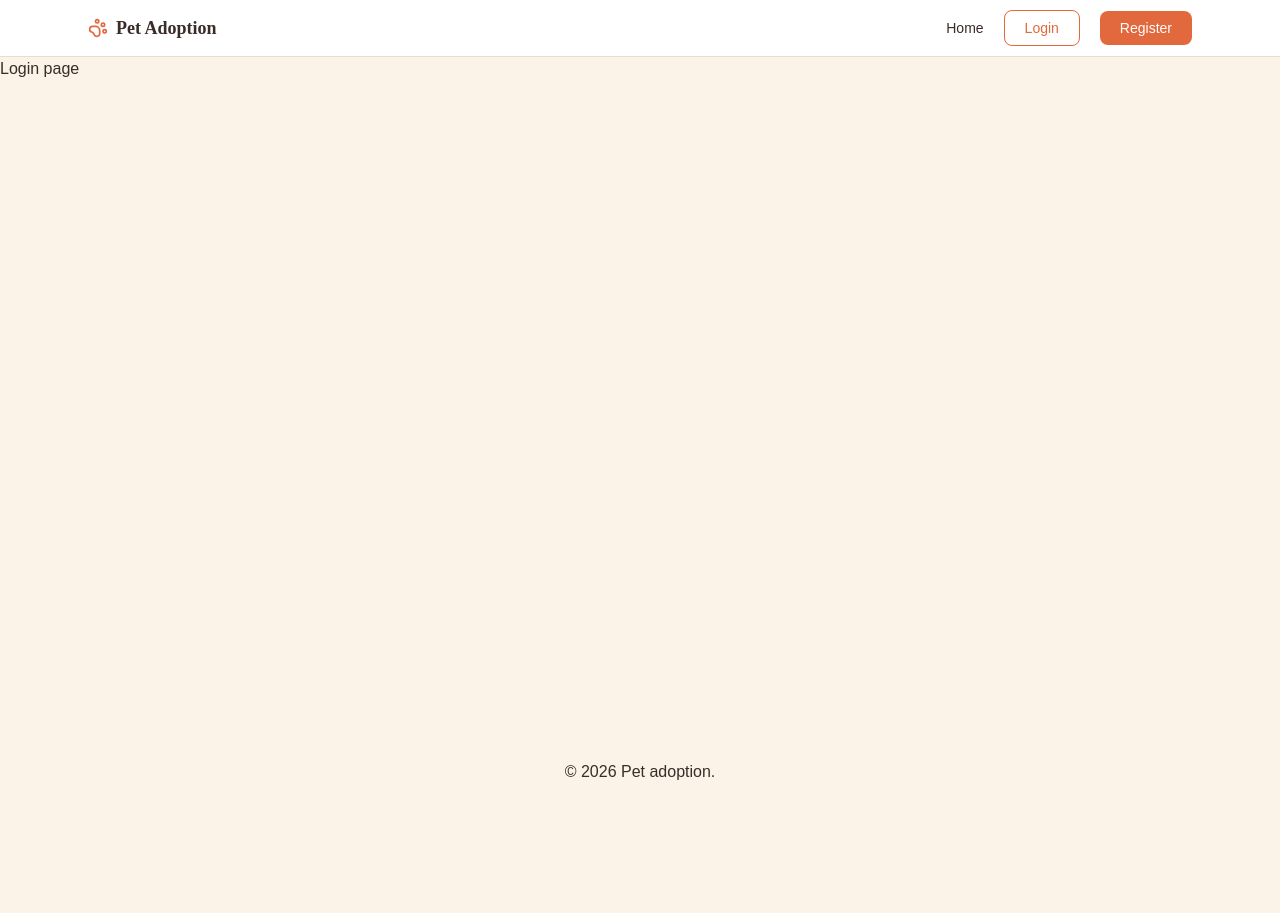
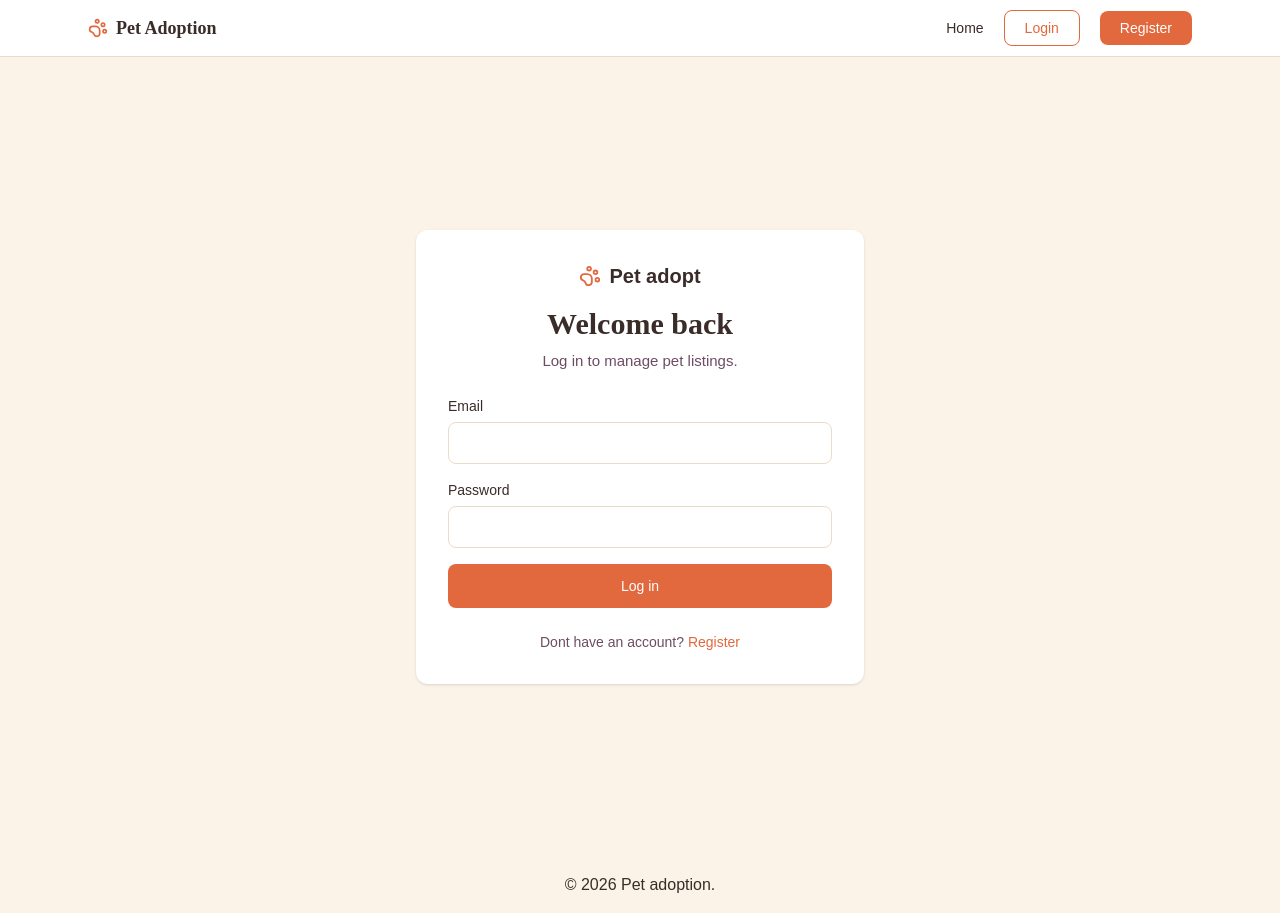
Before and after one commit to Mortmeister/Pet-adoption-app, a React (Vite) app: page /auth/login in a window 1280 px wide. Before the commit the page ends 800 px from the top, so only its background shows below. Built offline with nearby package versions, Linux system fonts and the light colour scheme; no server answers.

Commit message:
Feat: Build Login Page UI

```diff
--- a/src/pages/authentication/LoginPage.tsx
+++ b/src/pages/authentication/LoginPage.tsx
@@ -1,7 +1,67 @@
+import { PawPrint } from "lucide-react";
+import { Link } from "react-router-dom";
+
 export default function LoginPage() {
   return (
     <>
-      <p>Login page</p>
+      <div className="flex min-h-screen items-center justify-center bg-(--color-bg) p-6">
+        <div className="w-full max-w-md rounded-xl bg-(--color-surface) p-8 shadow-sm">
+          <div className="mb-6 text-center">
+            <div className="mb-4 flex items-center justify-center gap-2">
+              <PawPrint size={22} className="text-(--color-primary)" />
+              <span className="font-heading text-xl font-bold text-(--color-text)">
+                Pet adopt
+              </span>
+            </div>
+
+            <h2 className="mb-2 font-heading text-3xl font-bold text-(--color-text)">
+              Welcome back
+            </h2>
+
+            <p className="text-(--color-text-muted) text-[15px]">
+              Log in to manage pet listings.
+            </p>
+          </div>
+
+          <form className="space-y-4">
+            <div className="form-group flex flex-col">
+              <label className="mb-1.5 block text-sm font-medium text-(--color-text)">
+                Email
+              </label>
+              <input
+                type="email"
+                className="w-full rounded-lg border border-(--color-border) bg-(--color-surface) px-3.5 py-2.5 text-sm text-(--color-text) transition-colors duration-300 focus:border-(--color-primary) focus:outline-none"
+              />
+            </div>
+
+            <div className="form-group flex flex-col">
+              <label className="mb-1.5 block text-sm font-medium text-(--color-text)">
+                Password
+              </label>
+              <input
+                type="password"
+                className="w-full rounded-lg border border-(--color-border) bg-(--color-surface) px-3.5 py-2.5 text-sm text-(--color-text) placeholder:text-(--color-text-subtle) transition-colors duration-300 focus:border-(--color-primary) focus:outline-none"
+              />
+            </div>
+
+            <button
+              type="submit"
+              className="w-full rounded-lg bg-(--color-primary) px-5 py-3 text-sm font-medium text-white transition-colors hover:bg-(--color-primary-hover) disabled:opacity-50 disabled:cursor-not-allowed"
+            >
+              Log in
+            </button>
+          </form>
+          <p className="mt-6 text-center text-sm text-(--color-text-muted)">
+            Dont have an account?{" "}
+            <Link
+              to="/auth/register"
+              className="text-(--color-primary) hover:text-(--color-primary-hover)"
+            >
+              Register
+            </Link>
+          </p>
+        </div>
+      </div>
     </>
   );
 }
```
